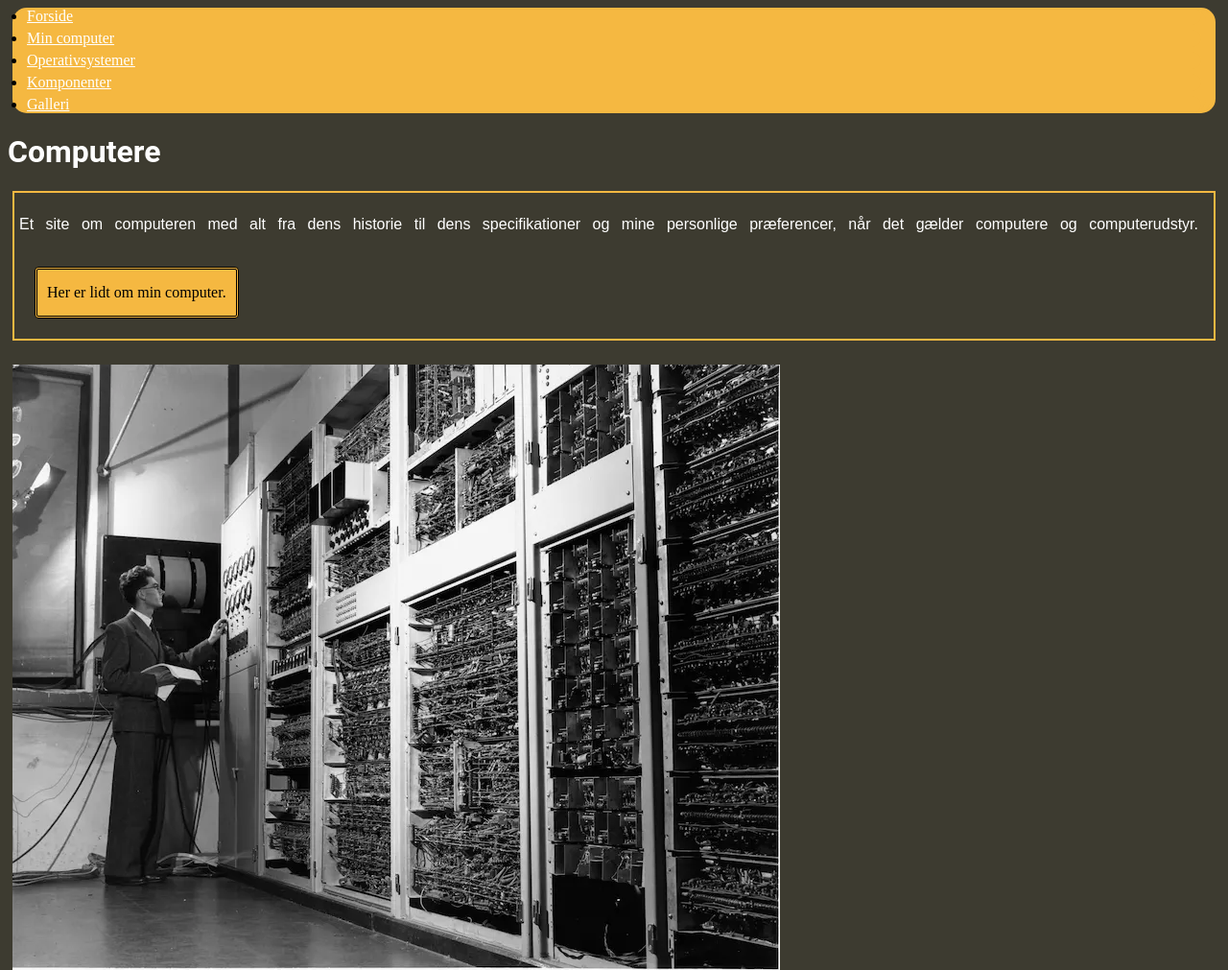
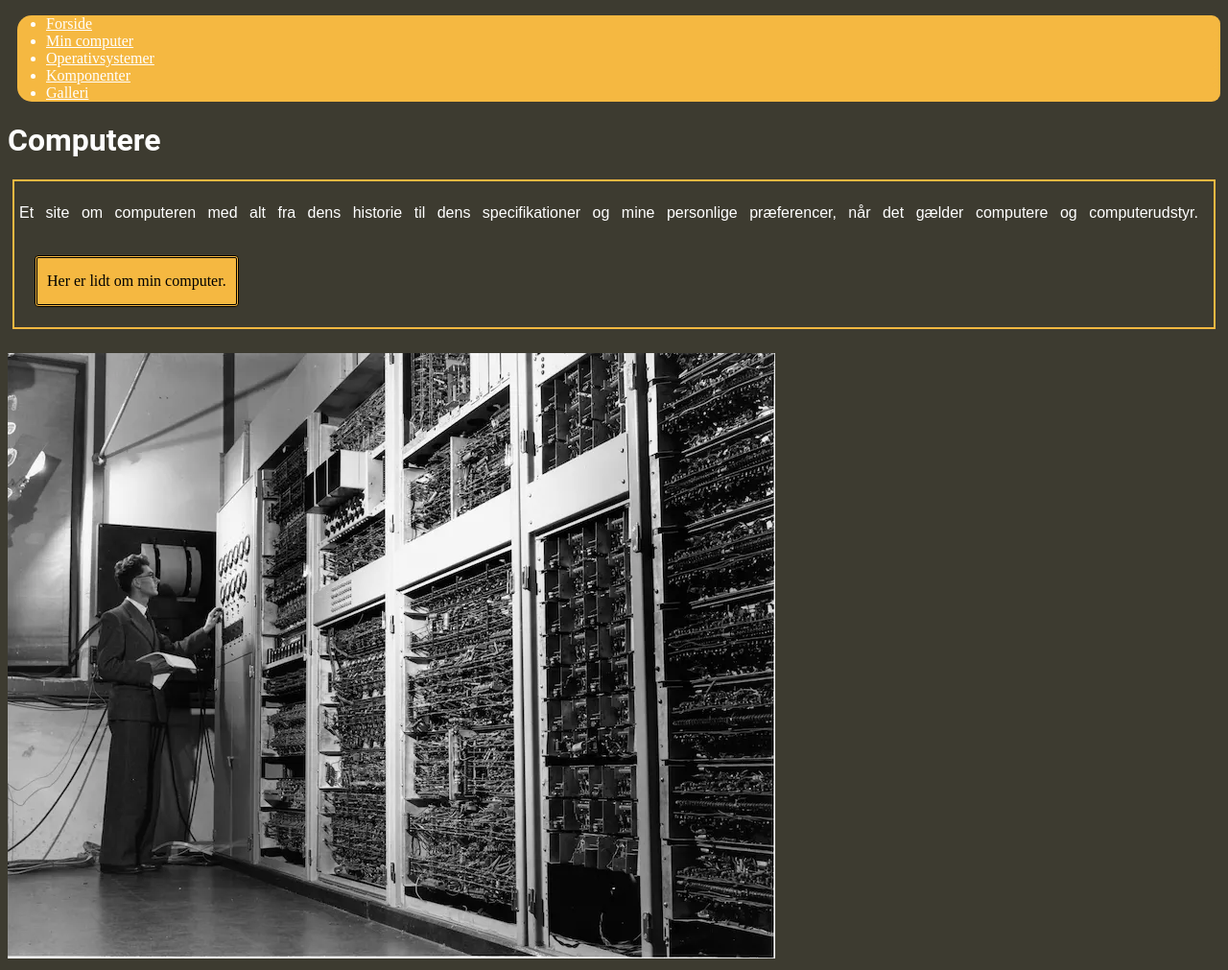
Before and after one commit to Jonathanbruunraakjaer/mobilsite, a plain HTML site: page index.html in a window 1280 px wide. Shown: the top 1011 px of the page at 96% size. Drawn offline with Linux system fonts and the light colour scheme.

Commit message:
Add files via upload

```diff
--- a/css/style.css
+++ b/css/style.css
@@ -14,7 +14,7 @@ body {
 }
 img {
   max-width: 100%;
-  padding: 20px 5px;
+  padding: 20px 0px;
 }
 header,
 ul,
@@ -22,9 +22,9 @@ nav,
 li {
   background-color: #f5b841;
   border-radius: 15px 15px;
-  color: black;
+  color: rgb(255, 255, 255);
   padding: 0px;
-  margin: 5px;
+  margin-left: 10px;
   text-align: left;
 }
 
```
